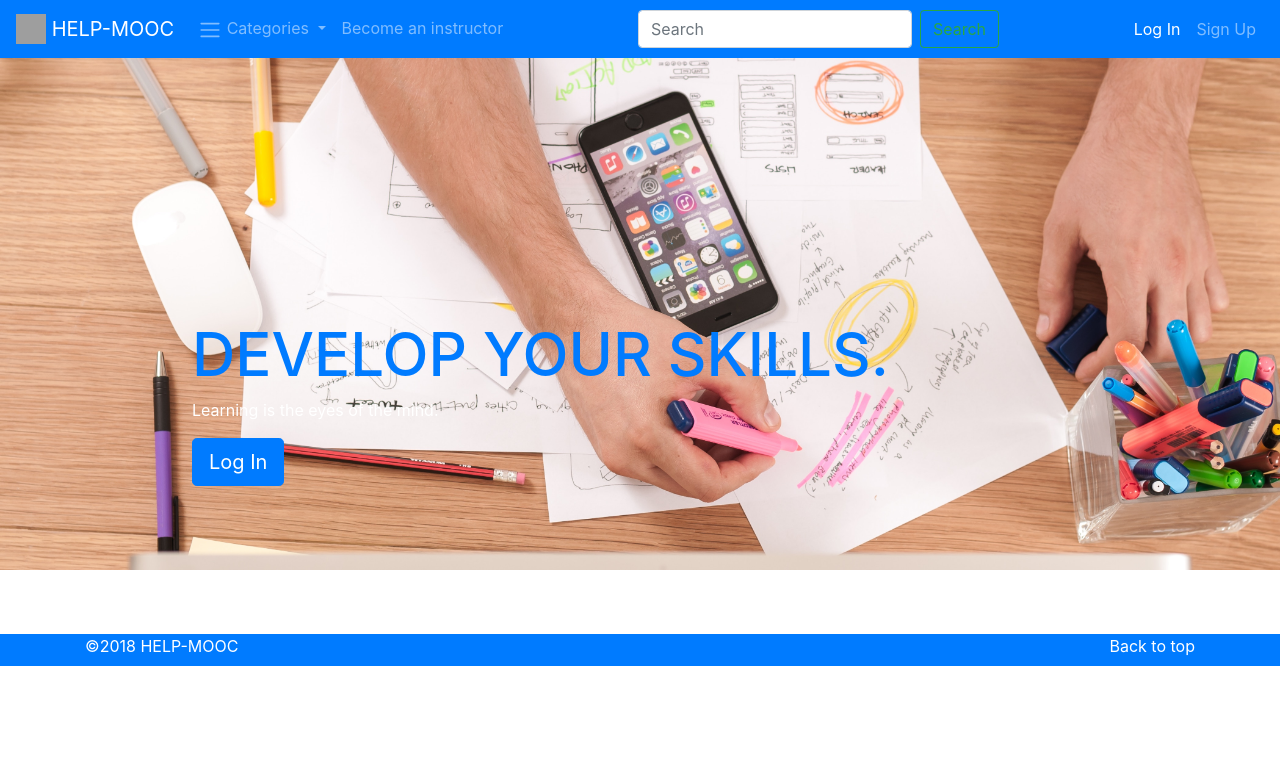
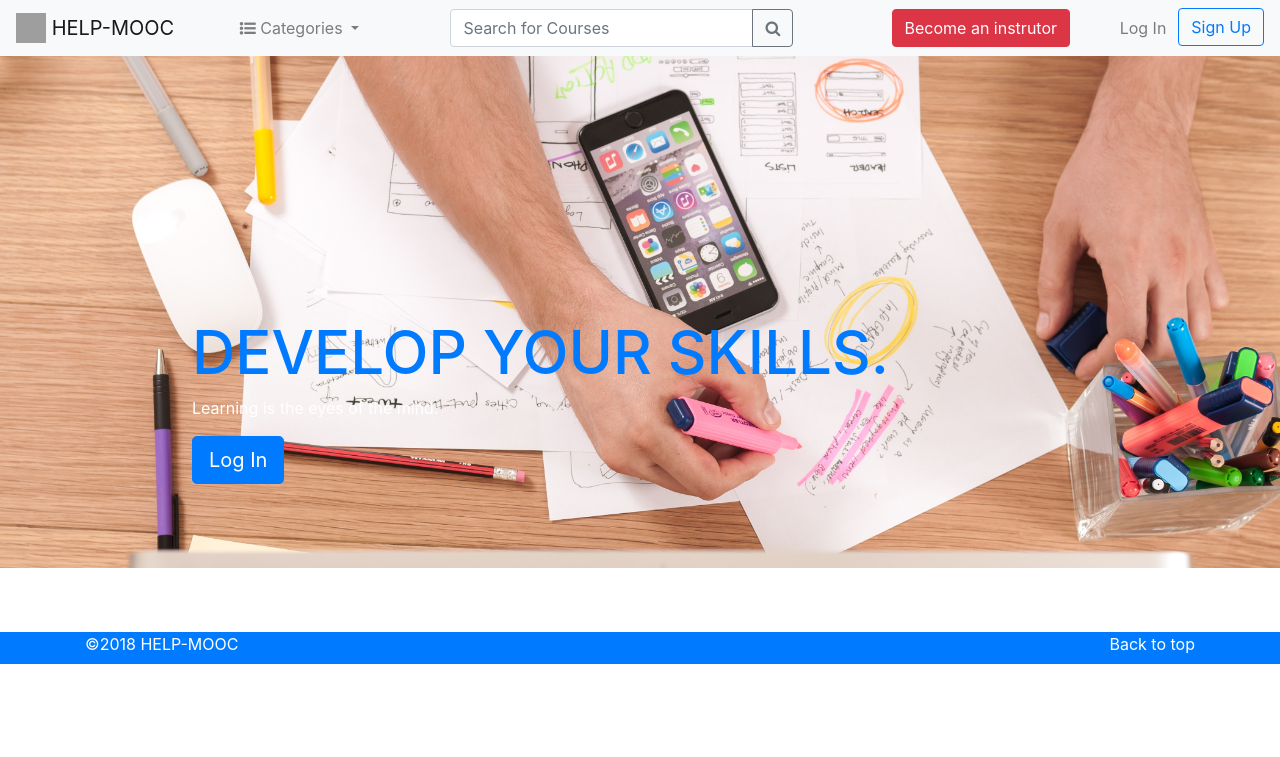
Before and after one commit to tard916/MOOC_FYP, a PHP site: page /login.php in a window 1280 px wide. Shown: the top 757 px of the page. Run offline with PHP 8.4, Linux system fonts and the light colour scheme; grey boxes are pictures that could not be loaded.

Commit message:
Navbar fix
cloning the index navbar for the rest of pages

Co-Authored-By: mehrabkamrani <mehrabkamrani@users.noreply.github.com>

```diff
--- a/login.php
+++ b/login.php
@@ -19,9 +19,9 @@
 <body>
     <header>
         <!-- this block is for the navbar -->
-        <nav class="navbar navbar-expand-lg navbar-light navbar-dark bg-primary">
+        <nav class="navbar navbar-expand-lg navbar-light bg-light">
             <!-- Navbar content -->
-            <a class="navbar-brand" href="index.php">
+            <a class="navbar-brand active" href="index.php">
                 <img src="/docs/4.1/assets/brand/bootstrap-solid.svg" width="30" height="30" class="d-inline-block align-top" alt="">
                 HELP-MOOC
             </a>
@@ -30,10 +30,10 @@
             </button>
 
             <div class="collapse navbar-collapse" id="navbarSupportedContent">
-                <ul class="nav navbar-nav pull-sm-left">
+                <ul class="navbar-nav mx-auto">
                     <li class="nav-item dropdown">
                         <a class="nav-link dropdown-toggle" href="#" id="navbarDropdown" role="button" data-toggle="dropdown" aria-haspopup="true" aria-expanded="false">
-                            <span class="navbar-toggler-icon"></span>
+                            <i class="fa fa-list-ul"></i>
                             Categories
                         </a>
                         <div class="dropdown-menu" aria-labelledby="navbarDropdown">
@@ -43,24 +43,31 @@
                             <a class="dropdown-item" href="#">Something else here</a>
                         </div>
                     </li>
+
+                </ul>
+
+                <ul class="navbar-nav mx-auto col-lg-4  mt-2 mt-lg-0">
+
+                    <div class="input-group">
+                      <input type="text" class="form-control" placeholder="Search for Courses" aria-label="Recipient's username" aria-describedby="button-addon2">
+                      <div class="input-group-append">
+                        <button class="btn btn-outline-secondary" type="button" id="button-addon2"><i class="fa fa-search"></i></button>
+                      </div>
+                    </div>
+                </ul>
+
+                <ul class="navbar-nav mx-auto mt-2 mt-lg-0">
                     <li class="nav-item ">
-                        <a class="nav-link" href="becomeaninstrutor.php">Become an instructor <span class="sr-only">(current)</span></a>
+                        <a class="btn btn-danger" href="becomeaninstrutor.php">Become an instrutor <span class="sr-only">(current)</span></a>
                     </li>
                 </ul>
 
-                <ul class="navbar-nav mx-auto">
-                    <form class="form-inline my-2 my-lg-0">
-                        <input class="form-control mr-sm-2" type="search" placeholder="Search" aria-label="Search">
-                        <button class="btn btn-outline-success my-2 my-sm-0" type="submit">Search</button>
-                    </form>
-                </ul>
-
                 <ul class="nav navbar-nav pull-sm-right">
-                    <li class="nav-item">
-                        <a class="nav-link active" href="login.php">Log In</a>
+                    <li class="nav-item mr-lg-1">
+                        <a class="nav-link" href="login.php">Log In</a>
                     </li>
                     <li class="nav-item">
-                        <a class="nav-link" href="signup.php">Sign Up</a>
+                        <a class="btn btn-outline-primary" href="signup.php">Sign Up</a>
                     </li>
                 </ul>
 
```
Also changed, not shown: becomeaninstrutor.php (+23 -16 lines), signup.php (+22 -15 lines).
